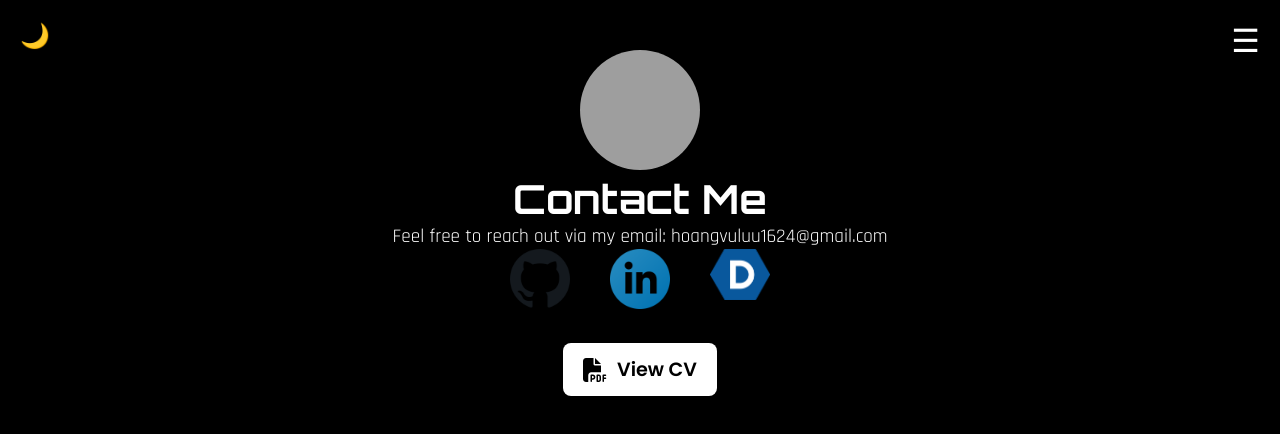
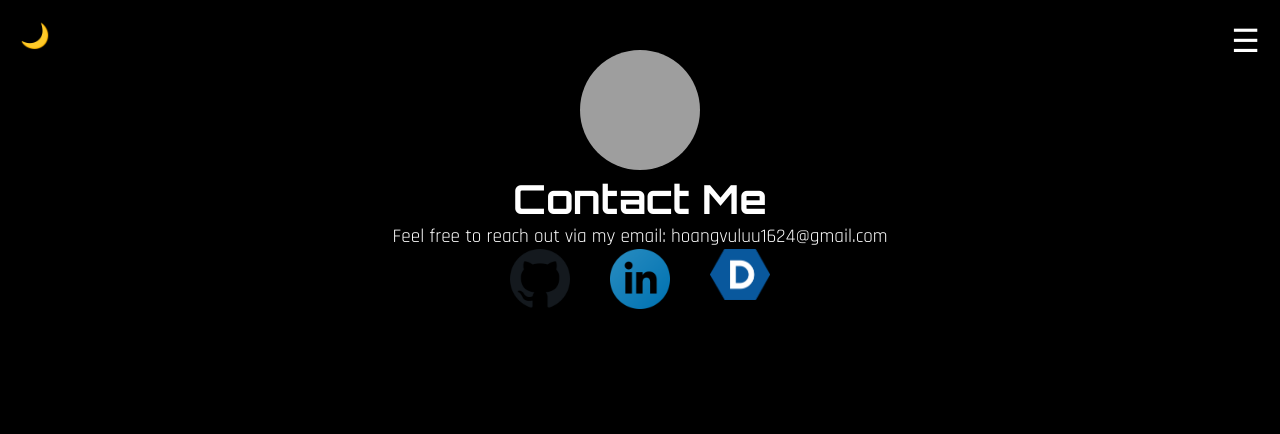
Before and after one commit to HoangVuLuu/PersonalWebsite, a plain HTML site: page contact.html in a window 1280 px wide. Drawn offline with Linux system fonts and the light colour scheme; grey boxes are pictures that could not be loaded.

Commit message:
took off cv

```diff
--- a/contact.css
+++ b/contact.css
@@ -96,7 +96,7 @@ h1 {
     opacity: 0.8;
 }
 
-/* CV Download Button */
+/* CV Download Button
 .cv-button {
     background-color: #fff;
     color: #000;
@@ -123,7 +123,7 @@ h1 {
     transform: scale(1.1);
     border: 2px solid white;
 
-}
+} */
 
 /* Light Mode CV Button */
 body.light-mode .cv-button {
--- a/contact.html
+++ b/contact.html
@@ -45,9 +45,9 @@
             </a>
         </div>
 
-        <a href="images/resume.pdf" download="resume.pdf" class="cv-button">
+        <!-- <a href="images/resume.pdf" download="resume.pdf" class="cv-button">
             <i class="fas fa-file-pdf"></i> View CV
-        </a>
+        </a> -->
 
 
     <!-- Link JavaScript -->
```
